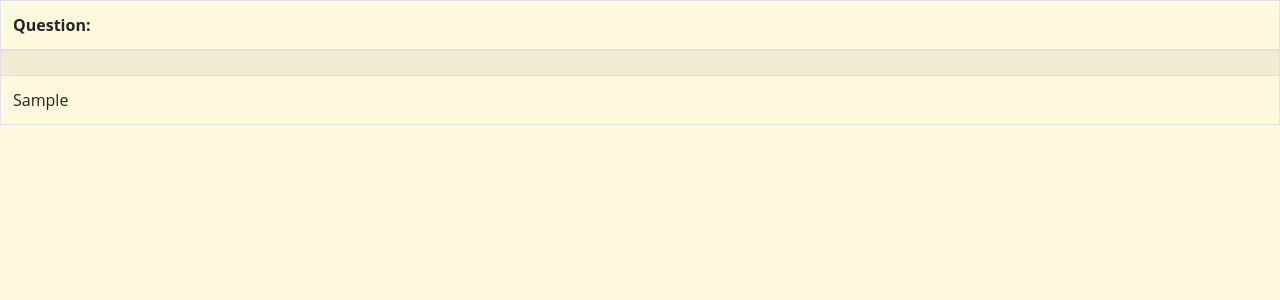
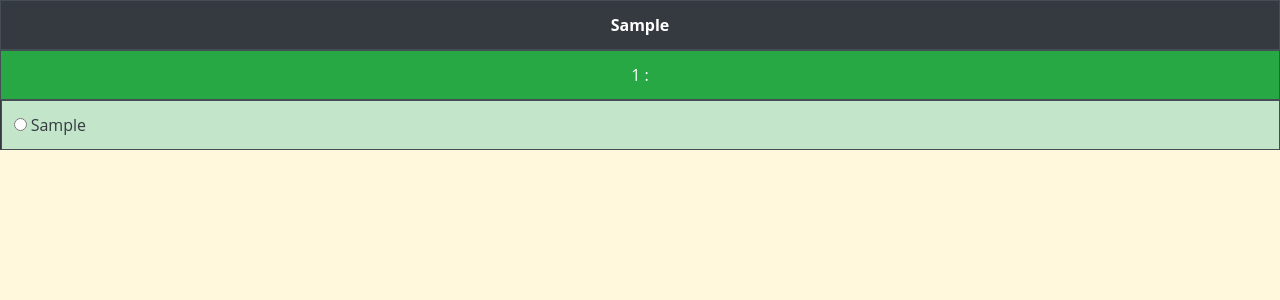
Before and after one commit to Lv-474-Python/FirstAppAndriiKret, a Django app: template quizProject/test_app/templates/view_text.html in a window 1280 px wide. Shown: the part 56-356 px from the top of the page. Run offline with Django 3.2, Linux system fonts and the light colour scheme; the template is opened without the code that fills it: most values are stand-ins (such as "Sample title", 1, 10 or a date in 2020); some libraries are stand-ins or nearby versions.

Commit message:
enhence view test

```diff
--- a/quizProject/test_app/models.py
+++ b/quizProject/test_app/models.py
@@ -16,7 +16,7 @@
             return None
 
     def __str__(self):
-        return f'Test name: {self.test_name};'
+        return f'{self.test_name}'
 
 
 class Questions(models.Model):
@@ -25,7 +25,7 @@
     one_correct_answer = models.BooleanField(default=True)
 
     def __str__(self):
-        return f'Question text: {self.question_text}'
+        return f'{self.question_text}'
 
     def create_question(question_text, answers_amount, one_correct_answer):
         question = Questions(question_text=question_text, answers_amount=answers_amount)
--- a/quizProject/test_app/templates/view_text.html
+++ b/quizProject/test_app/templates/view_text.html
@@ -4,23 +4,24 @@
 {% block content %}
 
 <div class="table-responsive-sm">
-    <table class="table table-bordered table-striped">
+    <table class="table table-bordered table-dark">
         <thead>
         <tr>
-            <th colspan="12">Question:</th>
+            <th colspan="12" class="text-center">{{current_test}}</th>
         </tr>
         </thead>
         <tbody>
         {%for el in q_a%}
-        <tr>
-            <td colspan="12">{{el.q}}</td>
+        <tr class="bg-success">
+            <td colspan="12" class="text-center">{{ forloop.counter }} : {{el.q}}</td>
         </tr>
-        <tr>
+        <tr style="display: flex; flex-flow: row nowrap; width: 100%;" class="table-success text-dark">
             {%for j in el.ao%}
-            <td>{{j}}</td>
+            <td style="width: 100%;"><input type="radio" name="{{el.q.id}}">  {{j}}</input></td>
             {% endfor%}
 
         </tr>
+
         {% endfor %}
         </tbody>
     </table>
```
Also changed, not shown: quizProject/test_app/views.py (+6 -16 lines).
